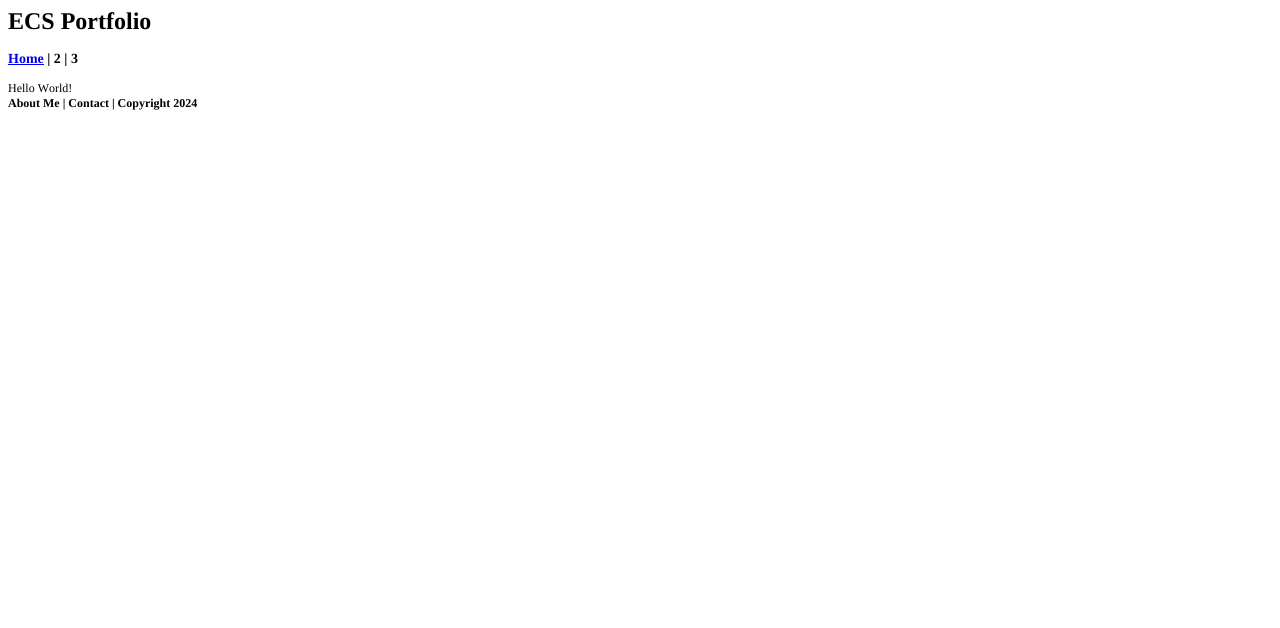
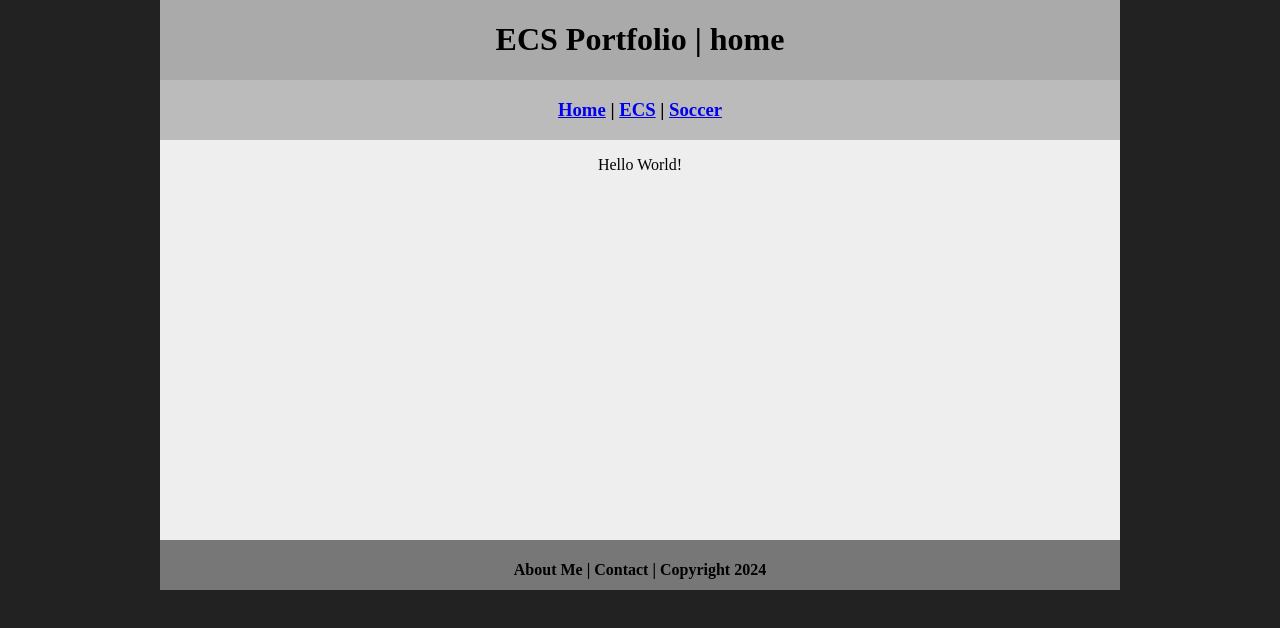
Before and after one commit to Black083020/ecsportfolio, a plain HTML site: page index.html in a window 1280 px wide. Drawn offline with Linux system fonts and the light colour scheme.

Commit message:
Update index.html

```diff
--- a/index.html
+++ b/index.html
@@ -1,21 +1,27 @@
-<!DOCTYPE html PUBLIC "-//W3C//DTD HTML 4.01//EN" "http://www.w3.org/TR/html4/strict.dtd">
-<html>
-<head>
-  <meta http-equiv="Content-Type" content="text/html; charset=utf-8">
-  <meta http-equiv="Content-Style-Type" content="text/css">
-  <title></title>
-  <meta name="Generator" content="Cocoa HTML Writer">
-  <meta name="CocoaVersion" content="2299.7">
-  <style type="text/css">
-    p.p3 {margin: 0.0px 0.0px 0.0px 0.0px; font: 12.0px Times; -webkit-text-stroke: #000000}
-    span.s1 {font-kerning: none}
-    span.s2 {text-decoration: underline ; font-kerning: none; color: #0000e9; -webkit-text-stroke: 0px #0000e9}
-  </style>
-</head>
-<body>
-<h1 style="margin: 0.0px 0.0px 16.1px 0.0px; font: 24.0px Times; -webkit-text-stroke: #000000"><span class="s1"><b>ECS Portfolio</b></span></h1>
-<h3 style="margin: 0.0px 0.0px 14.0px 0.0px; font: 14.0px Times; -webkit-text-stroke: #000000"><span class="s2"><a href="file:///Users/kkapptie/Downloads/index.html"><b>Home</b></a></span><span class="s1"><b> | 2 | 3</b></span></h3>
-<p class="p3"><span class="s1">Hello World!</span></p>
-<h4 style="margin: 0.0px 0.0px 16.0px 0.0px; font: 12.0px Times; -webkit-text-stroke: #000000"><span class="s1"><b>About Me | Contact | Copyright 2024</b></span></h4>
-</body>
+<!DOCTYPE html>
+<html class="homePage">
+
+  <head>
+      <!-- This is a comment! Text here will be ignored by the browser. -->
+      <meta charset="UTF-8">
+      <title>ECS Portfolio | 2024</title>
+      <link href="myCSS.css" rel="stylesheet" type="text/css">
+   </head>
+
+  <body>
+      <div class="container">
+         <div class="header">
+            <h1>ECS Portfolio | home</h1>
+         </div>
+         <div class="nav">
+            <h3> <a href="index.html">Home</a> | <a href="ecs/index.html">ECS</a> | <a href="soccer/index.html">Soccer</a></h3>
+         </div>
+         <div class="content">
+            <p>Hello World!</p>
+         </div>
+         <div class="footer">
+            <h4>About Me | Contact | Copyright 2024</h4>
+         </div>
+      </div>
+   </body>
 </html>
```
